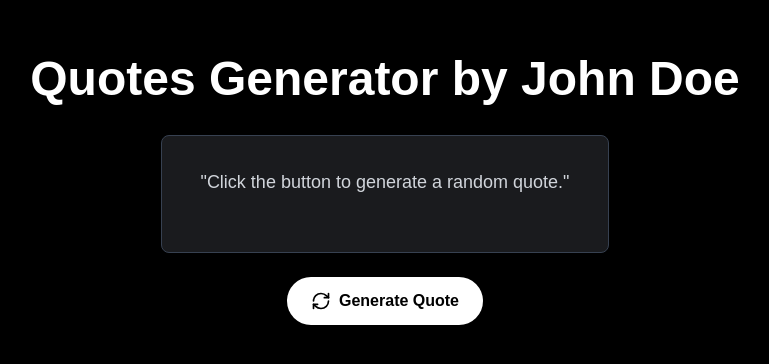
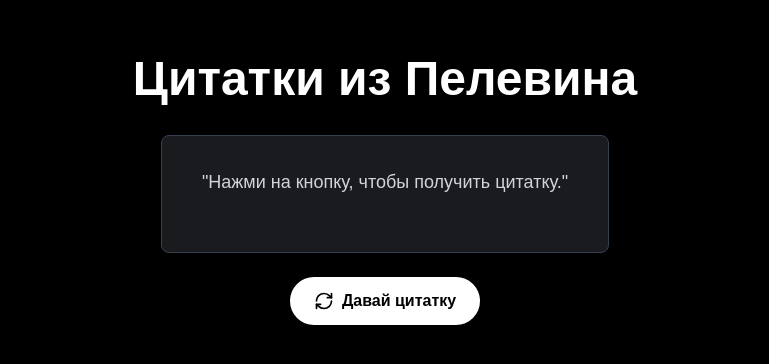
Before and after one commit to aydar-ga/pelevin-quotes, a Next.js app: page / in a window 1280 px wide. Shown: the part 210-574 px from the top of the page, without its empty margins (255-1024 px from the left). Built offline with nearby package versions, Linux system fonts and the light colour scheme.

Commit message:
changed wordings

```diff
--- a/app/page.tsx
+++ b/app/page.tsx
@@ -5,10 +5,9 @@
 import QuoteCard from '../components/QuoteCard';
 
 const Home = () => {
-  const authorName = "John Doe"; // Fixed author name
 
   const [quote, setQuote] = useState({
-    text: "Click the button to generate a random quote.",
+    text: "Нажми на кнопку, чтобы получить цитатку.",
     book: "",
   });
   const [isLoading, setIsLoading] = useState(false);
@@ -35,7 +34,7 @@
   return (
     <div className="flex flex-col items-center justify-center min-h-screen bg-black p-4">
       <h1 className="text-4xl md:text-5xl font-bold mb-8 text-white text-center">
-        Quotes Generator by {authorName}
+        Цитатки из Пелевина
       </h1>
       <QuoteCard quote={quote.text} book={quote.book} />
       <button
@@ -48,7 +47,7 @@
         ) : (
           <RefreshCw className="mr-2 h-5 w-5" />
         )}
-        Generate Quote
+        Давай цитатку
       </button>
     </div>
   );
--- a/components/QuoteCard.tsx
+++ b/components/QuoteCard.tsx
@@ -23,4 +23,3 @@
 };
 
 export default QuoteCard;
-// Update commit to use the correct author
```
